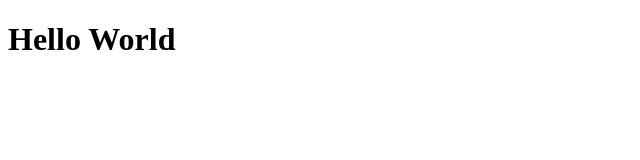
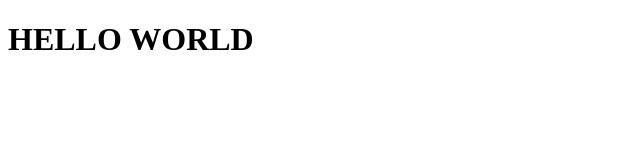
Before and after one commit to cgp-internal/Ori-Brook_1722785820.9053712, a plain HTML site: page index.html in a window 1280 px wide. Shown: the whole page, without its empty margins (0-640 px from the left). Drawn offline with Linux system fonts and the light colour scheme.

Commit message:
Update index.html

```diff
--- a/index.html
+++ b/index.html
@@ -3,9 +3,9 @@
 <head>
     <meta charset="UTF-8">
     <meta name="viewport" content="width=device-width, initial-scale=1.0">
-    <title>Hello World</title>
+    <title>HELLO WORLD</title>
 </head>
 <body>
-    <h1>Hello World</h1>
+    <h1>HELLO WORLD</h1>
 </body>
 </html>
```
